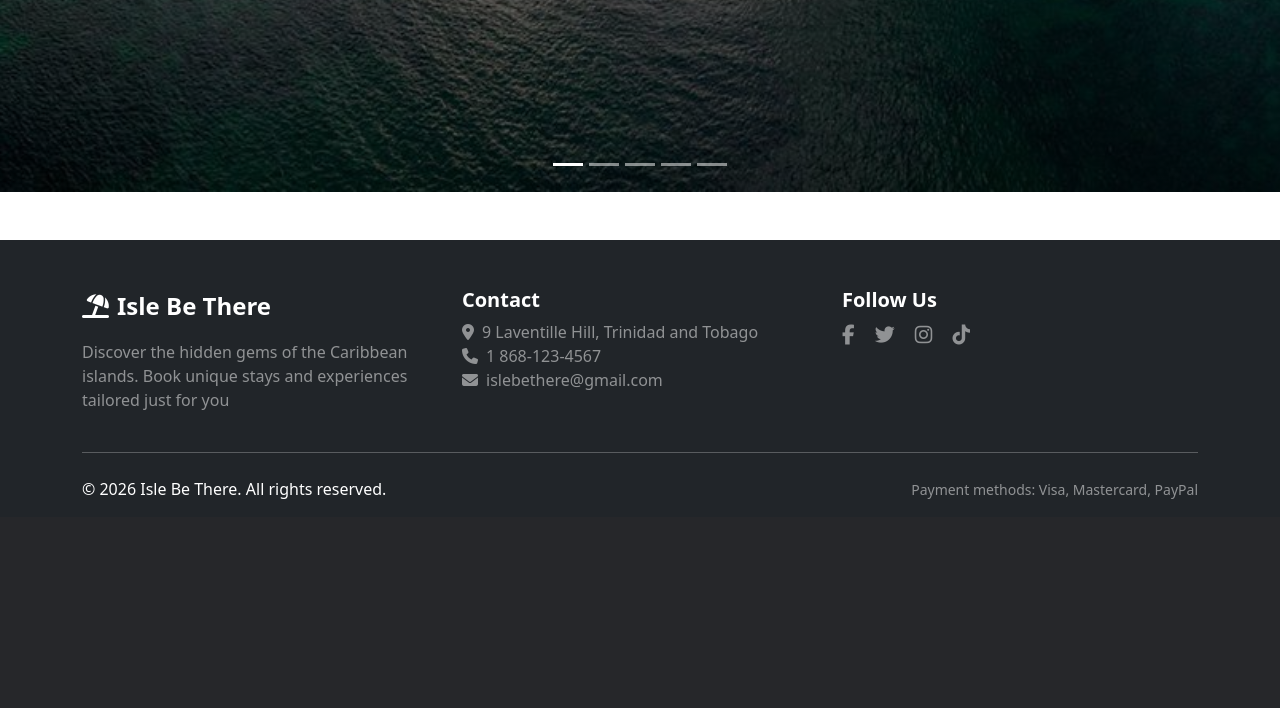
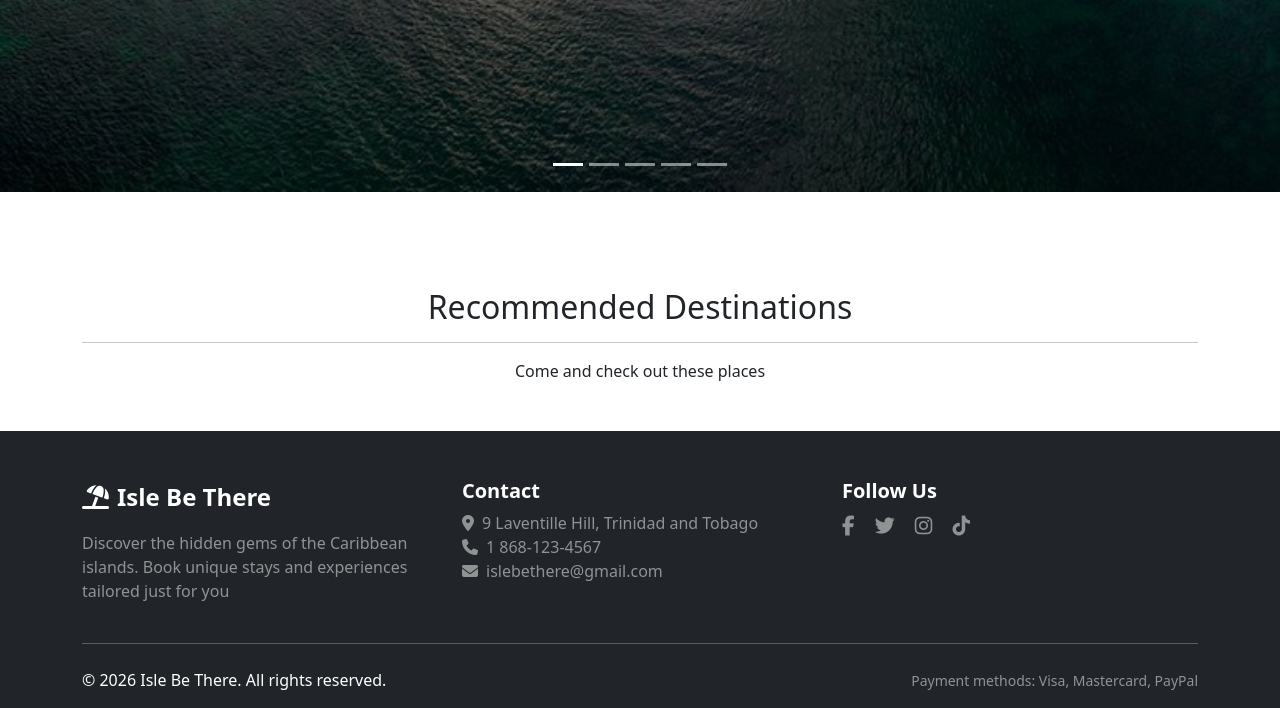
Before and after one commit to ALDR-Solutions/isle-be-there, a Flask app: page / in a window 1280 px wide. Shown: the part 628-1336 px from the top of the page. Before the commit the page ends 1127 px from the top, so only its background shows below. Run offline with Flask 3, Linux system fonts and the light colour scheme; some libraries are stand-ins or nearby versions.

Commit message:
index.html addons

```diff
--- a/App/static/css/main.css
+++ b/App/static/css/main.css
@@ -1,6 +1,8 @@
+@import url('https://fonts.googleapis.com/css2?family=Dancing+Script:wght@400..700&family=Poppins:ital,wght@0,100;0,200;0,300;0,400;0,500;0,600;0,700;0,800;0,900;1,100;1,200;1,300;1,400;1,500;1,600;1,700;1,800;1,900&display=swap');
+
 body{
     padding-top: 70px;
-    font-family: 'Segoe UI', system-ui, -apple-system, sans-serif;
+    font-family: 'Poppins', system-ui, -apple-system, sans-serif;
     color: #2c3e50;
     background-color: #f8fafc;
 }
--- a/App/templates/index.html
+++ b/App/templates/index.html
@@ -151,6 +151,15 @@
 
         </div>
 
+    </div>
+
+</section>
+
+<section class="featured-section">
+    <div class="container text-center mt-5 pt-5">
+        <h2 class="section-title">Recommended Destinations</h2>
+        <hr class="mx-auto">
+        <p>Come and check out these places</p>
     </div>
 
 </section>
```
